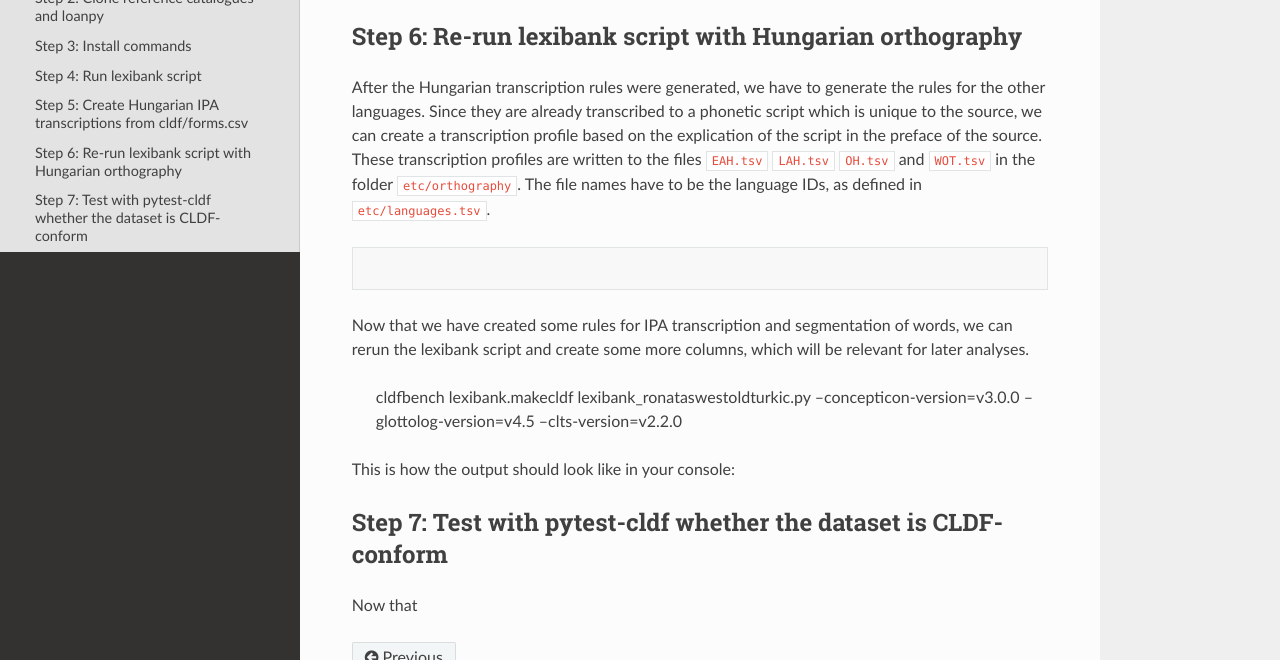
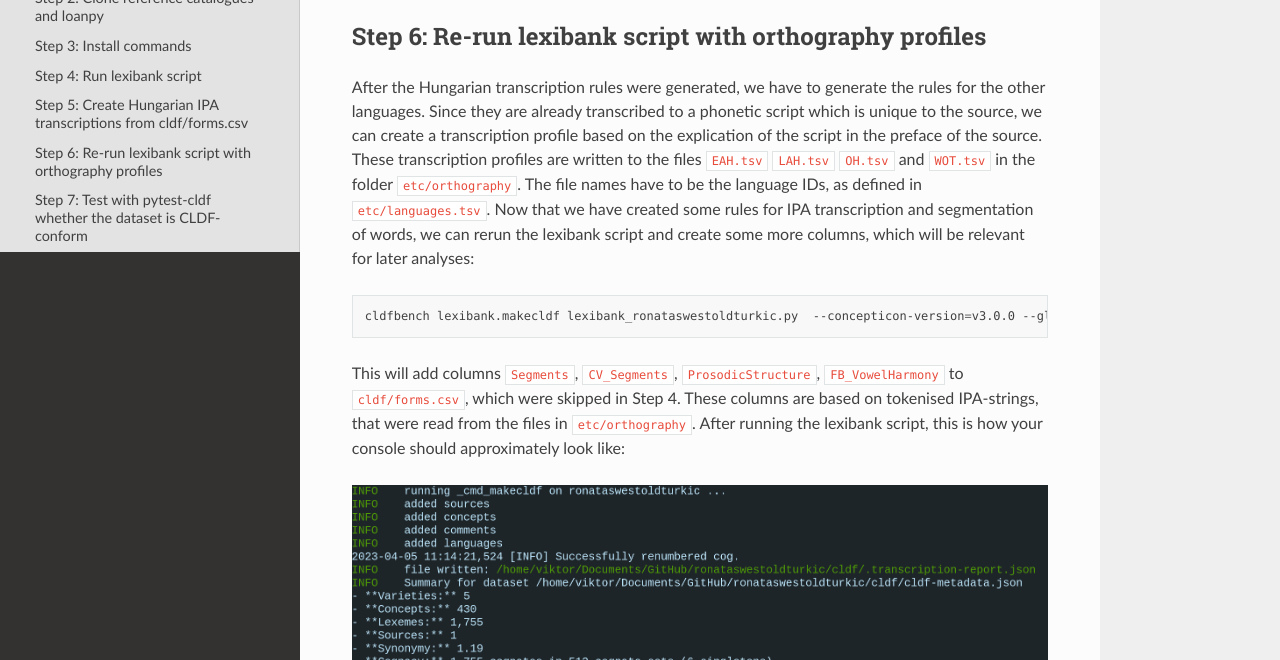
Before and after one commit to LoanpyDataHub/ronataswestoldturkic, a Sphinx documentation site: the page built from docs/mkcldf.rst, in a window 1280 px wide and 900 px high, scrolled down 7607 px, cut to the strip 240-900 px from the top of the window. Built offline with Sphinx 7.4.7 and the Read the Docs theme 2.0.0, drawn with Linux system fonts in a browser that asks for light colours.

Commit message:
[skip ci] continue

```diff
--- a/docs/mkcldf.rst
+++ b/docs/mkcldf.rst
@@ -356,18 +356,18 @@ The rules for turning words written in Hungarian orthography are generated based
 .. automodule:: ronataswestoldturkiccommands.makeHortho
    :members:
 
-Step 6: Re-run lexibank script with Hungarian orthography
----------------------------------------------------------
+Step 6: Re-run lexibank script with orthography profiles
+--------------------------------------------------------
 
-After the Hungarian transcription rules were generated, we have to generate the rules for the other languages. Since they are already transcribed to a phonetic script which is unique to the source, we can create a transcription profile based on the explication of the script in the preface of the source. These transcription profiles are written to the files ``EAH.tsv`` ``LAH.tsv`` ``OH.tsv`` and ``WOT.tsv`` in the folder ``etc/orthography``. The file names have to be the language IDs, as defined in ``etc/languages.tsv``.
+After the Hungarian transcription rules were generated, we have to generate the rules for the other languages. Since they are already transcribed to a phonetic script which is unique to the source, we can create a transcription profile based on the explication of the script in the preface of the source. These transcription profiles are written to the files ``EAH.tsv`` ``LAH.tsv`` ``OH.tsv`` and ``WOT.tsv`` in the folder ``etc/orthography``. The file names have to be the language IDs, as defined in ``etc/languages.tsv``. Now that we have created some rules for IPA transcription and segmentation of words, we can rerun the lexibank script and create some more columns, which will be relevant for later analyses:
 
 .. code-block:: sh
 
-Now that we have created some rules for IPA transcription and segmentation of words, we can rerun the lexibank script and create some more columns, which will be relevant for later analyses.
-
    cldfbench lexibank.makecldf lexibank_ronataswestoldturkic.py  --concepticon-version=v3.0.0 --glottolog-version=v4.5 --clts-version=v2.2.0
 
-This is how the output should look like in your console:
+This will add columns ``Segments``, ``CV_Segments``, ``ProsodicStructure``, ``FB_VowelHarmony`` to ``cldf/forms.csv``, which were skipped in Step 4. These columns are based on tokenised IPA-strings, that were read from the files in ``etc/orthography``. After running the lexibank script, this is how your console should approximately look like:
+
+.. image:: consoleoutput.png
 
 Step 7: Test with pytest-cldf whether the dataset is CLDF-conform
 -----------------------------------------------------------------
```
Also changed, not shown: cldf/README.md, docs/consoleoutput.png (added), 2 other files.
